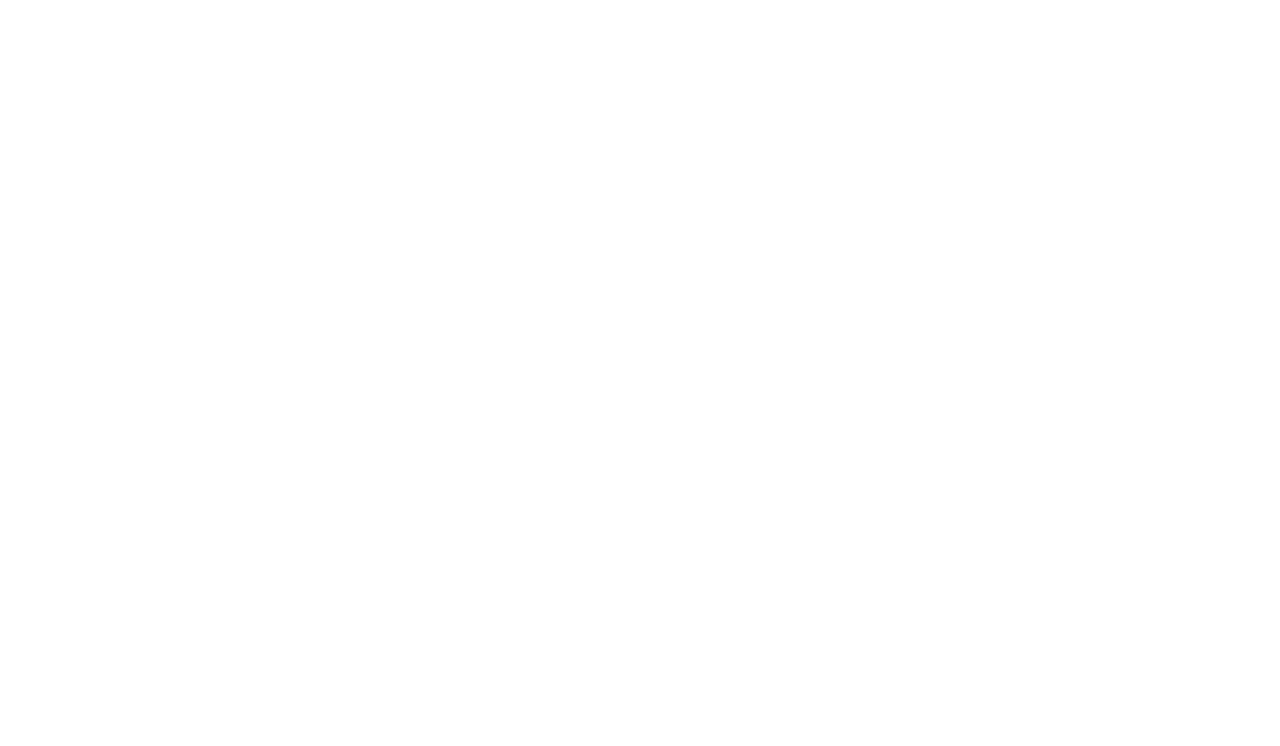
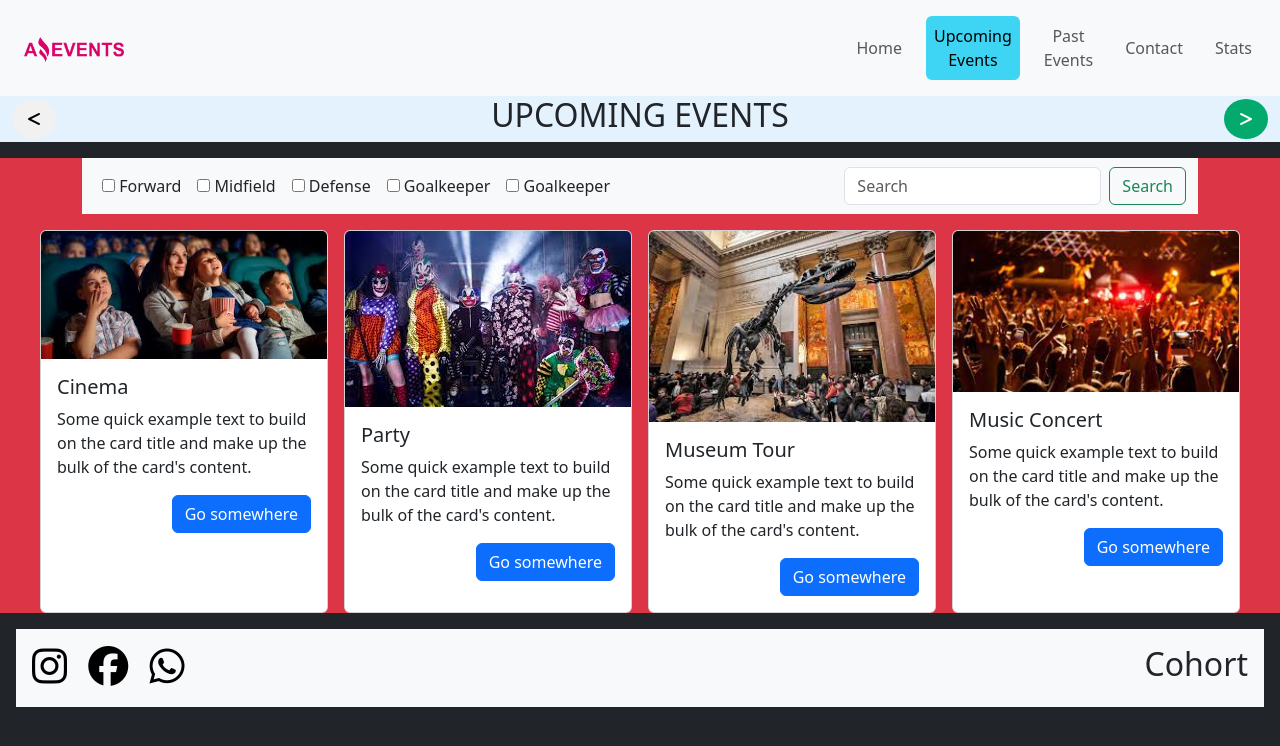
Before and after one commit to JaCastro125/AmazingEvents_CASTRO, a plain HTML site: page pages/upcomingEvents.html in a window 1280 px wide. Drawn offline with nearby package versions, Linux system fonts and the light colour scheme.

Commit message:
pagina creadas con contenido falta estilo

```diff
--- a/pages/contact.html
+++ b/pages/contact.html
@@ -0,0 +1,103 @@
+<!DOCTYPE html>
+<html lang="en">
+
+<head>
+    <meta charset="UTF-8">
+    <meta http-equiv="X-UA-Compatible" content="IE=edge">
+    <meta name="viewport" content="width=device-width, initial-scale=1.0">
+    <link rel="shortcut icon" href="../images/Logo.ico" type="image/x-icon">
+    <link href="https://cdn.jsdelivr.net/npm/bootstrap@5.3.0-alpha1/dist/css/bootstrap.min.css" rel="stylesheet"
+        integrity="sha384-GLhlTQ8iRABdZLl6O3oVMWSktQOp6b7In1Zl3/Jr59b6EGGoI1aFkw7cmDA6j6gD" crossorigin="anonymous">
+    <script src="https://kit.fontawesome.com/1b3f1ce9c6.js" crossorigin="anonymous"></script>
+    <link rel="stylesheet" href="../css/style.css">
+    <title>Amazing Events</title>
+</head>
+
+<body class="bg-dark">
+    <header>
+        <nav class="navbar navbar-expand-lg bg-body-tertiary">
+            <div class="container-fluid">
+                <div class="container">
+                    <a class="navbar-brand" href="#">
+                        <img src="../images/Logo.png" alt="logo" width="100" height="24" class="img-fluid">
+                    </a>
+                </div>
+                <button class="navbar-toggler boton" type="button" data-bs-toggle="collapse"
+                    data-bs-target="#botonesdebarra" aria-controls="botonesdebarra" aria-expanded="false"
+                    aria-label="Toggle navigation">
+                    <span class="navbar-toggler-icon"></span>
+                </button>
+                <div class="collapse navbar-collapse" id="botonesdebarra">
+                    <ul class="navbar-nav me-auto mb-2 mb-lg-0">
+                        <li class="nav-item">
+                            <a class="nav-link btn btn-info m-2" aria-current="page" href="../index.html">Home</a>
+                        </li>
+                        <li class="nav-item">
+                            <a class="nav-link btn btn-info m-2" href="../pages/upcomingEvents.html">Upcoming Events</a>
+                        </li>
+                        <li class="nav-item">
+                            <a class="nav-link active btn btn-info m-2" href="../pages/pastEvents.html">Past Events</a>
+                        </li>
+                        <li class="nav-item">
+                            <a class="nav-link btn btn-info m-2" href="#">Contact</a>
+                        </li>
+                        <li class="nav-item">
+                            <a class="nav-link btn btn-info m-2" href="../pages/stats.html">Stats</a>
+                        </li>
+                    </ul>
+                </div>
+            </div>
+        </nav>
+        <div class="container-fluid nav2" style="background-color: #e3f2fd;">
+            <div><a href="../pages/pastEvents.html" class="previous round"><i
+                        class="fa-sharp fa-solid fa-less-than"></i></a>
+            </div>
+            <h2>CONTACT</h2>
+            <div><a href="../pages/stats.html" class="next round"><i class="fa-sharp fa-solid fa-greater-than"></i></a>
+            </div>
+        </div>
+    </header>
+    <main class="bg-danger">
+        <div class="container">
+            <div class="mb-3">
+                <label for="nameinput" class="form-label">Example label</label>
+                <input type="text" class="form-control" id="nameinput"
+                    placeholder="Example input placeholder">
+            </div>
+            <div class="mb-3">
+                <label for="emailinput" class="form-label">Email</label>
+                <input type="email" class="form-control" id="emailinput" placeholder="name@example.com">
+            </div>
+            <div class="mb-3">
+                <label for="messaggeinput" class="form-label">Menssagge</label>
+                <textarea class="form-control" id="messaggeinput" rows="3"></textarea>
+            </div>
+        </div>
+    </main>
+    <footer>
+        <div>
+            <nav class="navbar bg-body-tertiary p-3 m-3">
+                <div>
+                    <a class="navbar-brand" href="#">
+                        <i class="fa-brands fa-instagram fa-2x"></i>
+                    </a>
+                    <a class="navbar-brand" href="#">
+                        <i class="fa-brands fa-facebook fa-2x"></i>
+                    </a>
+                    <a class="navbar-brand" href="#">
+                        <i class="fa-brands fa-whatsapp fa-2x"></i>
+                    </a>
+                </div>
+                <div>
+                    <h2>Cohort</h2>
+                </div>
+            </nav>
+        </div>
+    </footer>
+
+    <script src="https://cdn.jsdelivr.net/npm/bootstrap@5.3.0-alpha1/dist/js/bootstrap.bundle.min.js"
+        integrity="sha384-w76AqPfDkMBDXo30jS1Sgez6pr3x5MlQ1ZAGC+nuZB+EYdgRZgiwxhTBTkF7CXvN"
+        crossorigin="anonymous"></script>
+</body>
+
+</html>
--- a/pages/upcomingEvents.html
+++ b/pages/upcomingEvents.html
@@ -0,0 +1,174 @@
+<!DOCTYPE html>
+<html lang="en">
+
+<head>
+    <meta charset="UTF-8">
+    <meta http-equiv="X-UA-Compatible" content="IE=edge">
+    <meta name="viewport" content="width=device-width, initial-scale=1.0">
+    <link rel="shortcut icon" href="../images/Logo.ico" type="image/x-icon">
+    <link href="https://cdn.jsdelivr.net/npm/bootstrap@5.3.0-alpha1/dist/css/bootstrap.min.css" rel="stylesheet"
+        integrity="sha384-GLhlTQ8iRABdZLl6O3oVMWSktQOp6b7In1Zl3/Jr59b6EGGoI1aFkw7cmDA6j6gD" crossorigin="anonymous">
+    <script src="https://kit.fontawesome.com/1b3f1ce9c6.js" crossorigin="anonymous"></script>
+    <link rel="stylesheet" href="../css/style.css">
+    <title>Amazing Events</title>
+</head>
+
+<body class="bg-dark">
+    <header>
+        <nav class="navbar navbar-expand-lg bg-body-tertiary">
+            <div class="container-fluid">
+                <div class="container">
+                    <a class="navbar-brand" href="#">
+                        <img src="../images/Logo.png" alt="logo" width="100" height="24" class="img-fluid">
+                    </a>
+                </div>
+                <button class="navbar-toggler boton" type="button" data-bs-toggle="collapse"
+                    data-bs-target="#botonesdebarra" aria-controls="botonesdebarra" aria-expanded="false"
+                    aria-label="Toggle navigation">
+                    <span class="navbar-toggler-icon"></span>
+                </button>
+                <div class="collapse navbar-collapse" id="botonesdebarra">
+                    <ul class="navbar-nav me-auto mb-2 mb-lg-0">
+                        <li class="nav-item">
+                            <a class="nav-link btn btn-info m-2" aria-current="page" href="../index.html">Home</a>
+                        </li>
+                        <li class="nav-item">
+                            <a class="nav-link active btn btn-info m-2" href="#">Upcoming Events</a>
+                        </li>
+                        <li class="nav-item">
+                            <a class="nav-link btn btn-info m-2" href="../pages/pastEvents.html">Past Events</a>
+                        </li>
+                        <li class="nav-item">
+                            <a class="nav-link btn btn-info m-2" href="./contact.html">Contact</a>
+                        </li>
+                        <li class="nav-item">
+                            <a class="nav-link btn btn-info m-2" href="../pages/stats.html">Stats</a>
+                        </li>
+                    </ul>
+                </div>
+            </div>
+        </nav>
+        <div class="container-fluid nav2" style="background-color: #e3f2fd;">
+            <div><a href="../index.html" class="previous round"><i class="fa-sharp fa-solid fa-less-than"></i></a>
+            </div>
+            <h2>UPCOMING EVENTS</h2>
+            <div><a href="../pages/pastEvents.html" class="next round"><i
+                        class="fa-sharp fa-solid fa-greater-than"></i></a>
+            </div>
+        </div>
+    </header>
+    <main class="bg-danger">
+        <div class="container mt-3">
+            <nav class="navbar navbar-expand-lg bg-body-tertiary">
+                <div class="container-fluid">
+                    <button class="navbar-toggler" type="button" data-bs-toggle="collapse" data-bs-target="#checkboxes"
+                        aria-controls="checkboxes" aria-expanded="false" aria-label="Toggle navigation">
+                        <span class="navbar-toggler-icon"></span>
+                    </button>
+                    <div class="collapse navbar-collapse" id="checkboxes">
+                        <form class="navbar-nav me-auto mb-2 mb-lg-0">
+                            <label class="p-2">
+                                <input type="checkbox" name="position" value="Forward">
+                                Forward
+                            </label>
+                            <label class="p-2">
+                                <input type="checkbox" name="position" value="Midfield">
+                                Midfield
+                            </label>
+                            <label class="p-2">
+                                <input type="checkbox" name="position" value="Defense">
+                                Defense
+                            </label>
+                            <label class="p-2">
+                                <input type="checkbox" name="position" value="Goalkeeper">
+                                Goalkeeper
+                            </label>
+                            <label class="p-2">
+                                <input type="checkbox" name="position" value="Goalkeeper">
+                                Goalkeeper
+                            </label>
+                        </form>
+                        <form class="d-flex" role="search">
+                            <input class="form-control me-2" type="search" placeholder="Search" aria-label="Search">
+                            <button class="btn btn-outline-success" type="submit">Search</button>
+                        </form>
+                    </div>
+                </div>
+            </nav>
+        </div>
+        <div class="contanier mt-3">
+            <div class="d-flex flex-wrap gap-3 justify-content-center">
+                <div class="card" style="width: 18rem;">
+                    <img src="../images/Cinema.jpg" class="card-img-top" alt="cinema">
+                    <div class="card-body">
+                        <h5 class="card-title">Cinema</h5>
+                        <p class="card-text">Some quick example text to build on the card title and make up the bulk of
+                            the card's content.</p>
+                        <div class="d-flex justify-content-end">
+                            <a href="#" class="btn btn-primary">Go somewhere</a>
+                        </div>
+                    </div>
+                </div>
+                <div class="card" style="width: 18rem;">
+                    <img src="../images/Costume_Party.jpg" class="card-img-top" alt="party">
+                    <div class="card-body">
+                        <h5 class="card-title">Party</h5>
+                        <p class="card-text">Some quick example text to build on the card title and make up the bulk of
+                            the card's content.</p>
+                        <div class="d-flex justify-content-end">
+                            <a href="#" class="btn btn-primary">Go somewhere</a>
+                        </div>
+                    </div>
+                </div>
+                <div class="card" style="width: 18rem;">
+                    <img src="../images/Museum_Tour.jpg" class="card-img-top" alt="museum">
+                    <div class="card-body">
+                        <h5 class="card-title">Museum Tour</h5>
+                        <p class="card-text">Some quick example text to build on the card title and make up the bulk of
+                            the card's content.</p>
+                        <div class="d-flex justify-content-end">
+                            <a href="#" class="btn btn-primary">Go somewhere</a>
+                        </div>
+                    </div>
+                </div>
+                <div class="card" style="width: 18rem;">
+                    <img src="../images/Music_Concert.jpg" class="card-img-top" alt="music">
+                    <div class="card-body">
+                        <h5 class="card-title">Music Concert</h5>
+                        <p class="card-text">Some quick example text to build on the card title and make up the bulk of
+                            the card's content.</p>
+                        <div class="d-flex justify-content-end">
+                            <a href="#" class="btn btn-primary">Go somewhere</a>
+                        </div>
+                    </div>
+                </div>
+            </div>
+        </div>
+    </main>
+    <footer>
+        <div>
+            <nav class="navbar bg-body-tertiary p-3 m-3">
+                <div>
+                    <a class="navbar-brand" href="#">
+                        <i class="fa-brands fa-instagram fa-2x"></i>
+                    </a>
+                    <a class="navbar-brand" href="#">
+                        <i class="fa-brands fa-facebook fa-2x"></i>
+                    </a>
+                    <a class="navbar-brand" href="#">
+                        <i class="fa-brands fa-whatsapp fa-2x"></i>
+                    </a>
+                </div>
+                <div>
+                    <h2>Cohort</h2>
+                </div>
+            </nav>
+        </div>
+    </footer>
+
+    <script src="https://cdn.jsdelivr.net/npm/bootstrap@5.3.0-alpha1/dist/js/bootstrap.bundle.min.js"
+        integrity="sha384-w76AqPfDkMBDXo30jS1Sgez6pr3x5MlQ1ZAGC+nuZB+EYdgRZgiwxhTBTkF7CXvN"
+        crossorigin="anonymous"></script>
+</body>
+
+</html>
```
Also changed, not shown: index.html (+19 -19 lines), pages/pastEvents.html (+174 -0 lines), pages/stats.html (+167 -0 lines).
